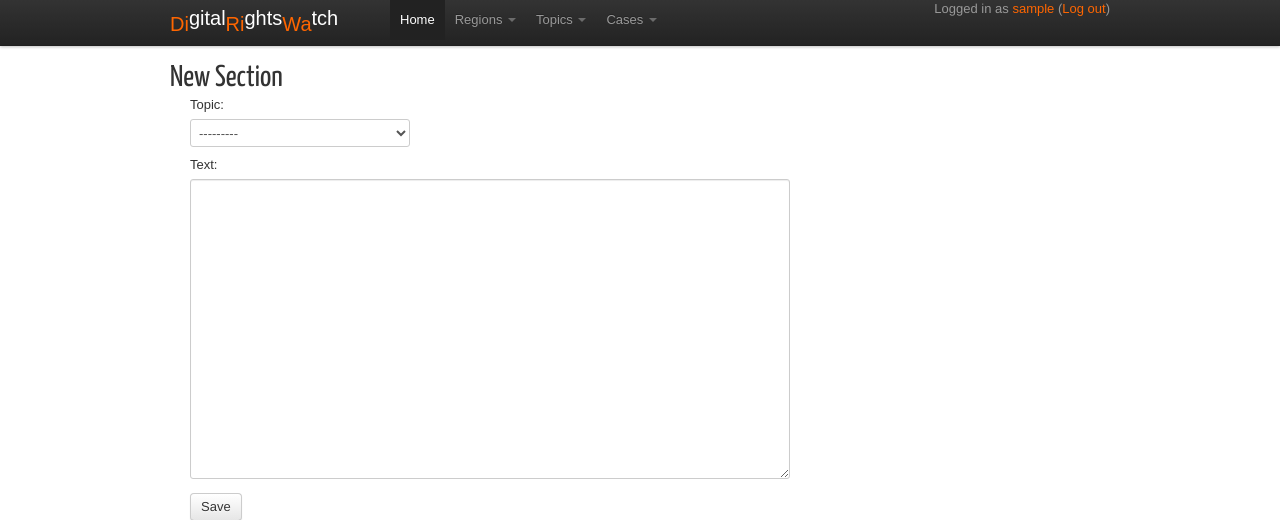
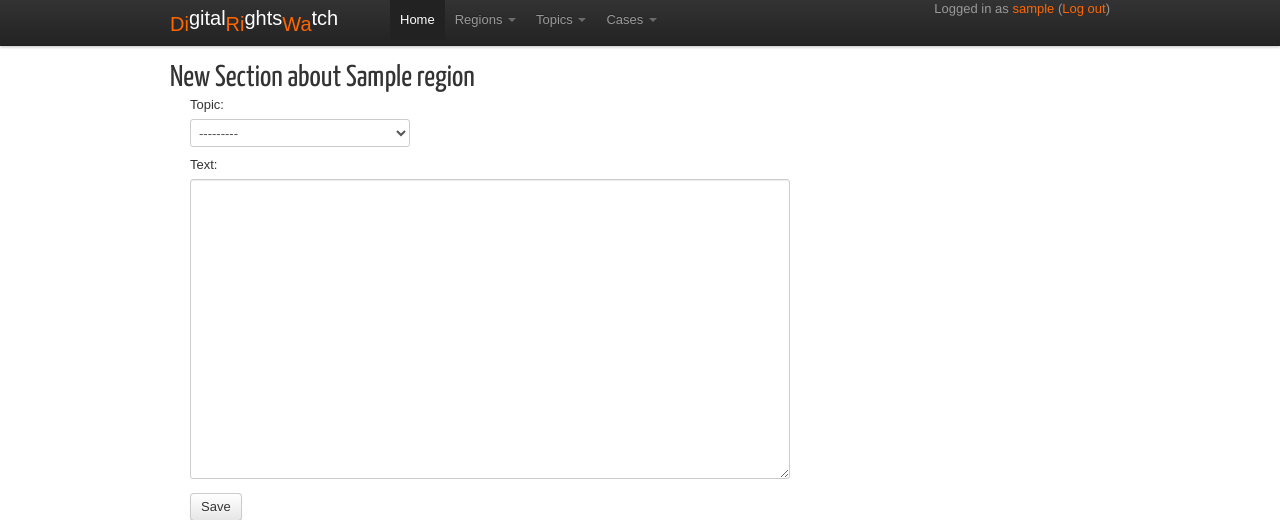
Before and after one commit to smari/DiRiWa, a Django app: page /regions/1/sections/add/ in a window 1280 px wide. Shown: the top 520 px of the page. Run offline with Django 3.2, Linux system fonts and the light colour scheme; a user stored in the database is signed in; tables that the repository leaves empty hold one stand-in row (values such as "Sample post"); parts of the project's set-up code (start-up, migrations or seed data) failed here and were passed over; some libraries are stand-ins or nearby versions; some web fonts are replaced.

Commit message:
New get_name on Region. Fixed section template and news display.

```diff
--- a/diriwa/models.py
+++ b/diriwa/models.py
@@ -112,6 +112,11 @@
 		if self.shortname == "":
 			self.shortname = self.name
 		super(self, save)()
+
+        def get_name(self):
+                if self.shortname != "":
+                        return self.shortname
+                return self.name
 
 	def longname(self):
 		return not (self.name == self.shortname)
--- a/diriwa/views.py
+++ b/diriwa/views.py
@@ -51,6 +51,11 @@
 	def dispatch(self, *args, **kwargs):
 		self.region = get_object_or_404(Region, id=kwargs["region"])
 		return super(SectionCreateView, self).dispatch(*args, **kwargs)
+
+        def get_context_data(self, *args, **kwargs):
+                context_data = super(SectionCreateView, self).get_context_data(*args, **kwargs)
+                context_data.update({'region': self.region})
+                return context_data
 
 	def form_valid(self, form):
 		self.object = form.save(commit=False)
--- a/templates/diriwa/section_new.html
+++ b/templates/diriwa/section_new.html
@@ -2,10 +2,10 @@
 {% load bootstrap %}
 {% block content %}
 
-<h1>New Section</h1>
+<h1>New Section{% if region %} about {{region.get_name}}{% endif %}</h1>
 <div class="span12">
 <form action="/sections/add/" method="POST">
-<input type="hidden" name="region" id="{{section.region.id}}"/>
+<input type="hidden" name="region" id="{{region.id}}"/>
 {%csrf_token%}
 <fieldset>
 {{form|bootstrap}}
--- a/templates/index.html
+++ b/templates/index.html
@@ -12,7 +12,7 @@
 	{% endif %}
 		<div class="span6">
 			<h2>{{i.headline}}</h2>
-			<p>{{i.text|safe}}</p>
+			<p>{{i.text|safe|truncatewords_html:50}}</p>
 			<p><a class="btn" href="/news/{{i.id}}/">View details &raquo;</a></p>
 		</div>
 	{% if forloop.counter|divisibleby:"3" or forloop.last %}
```
